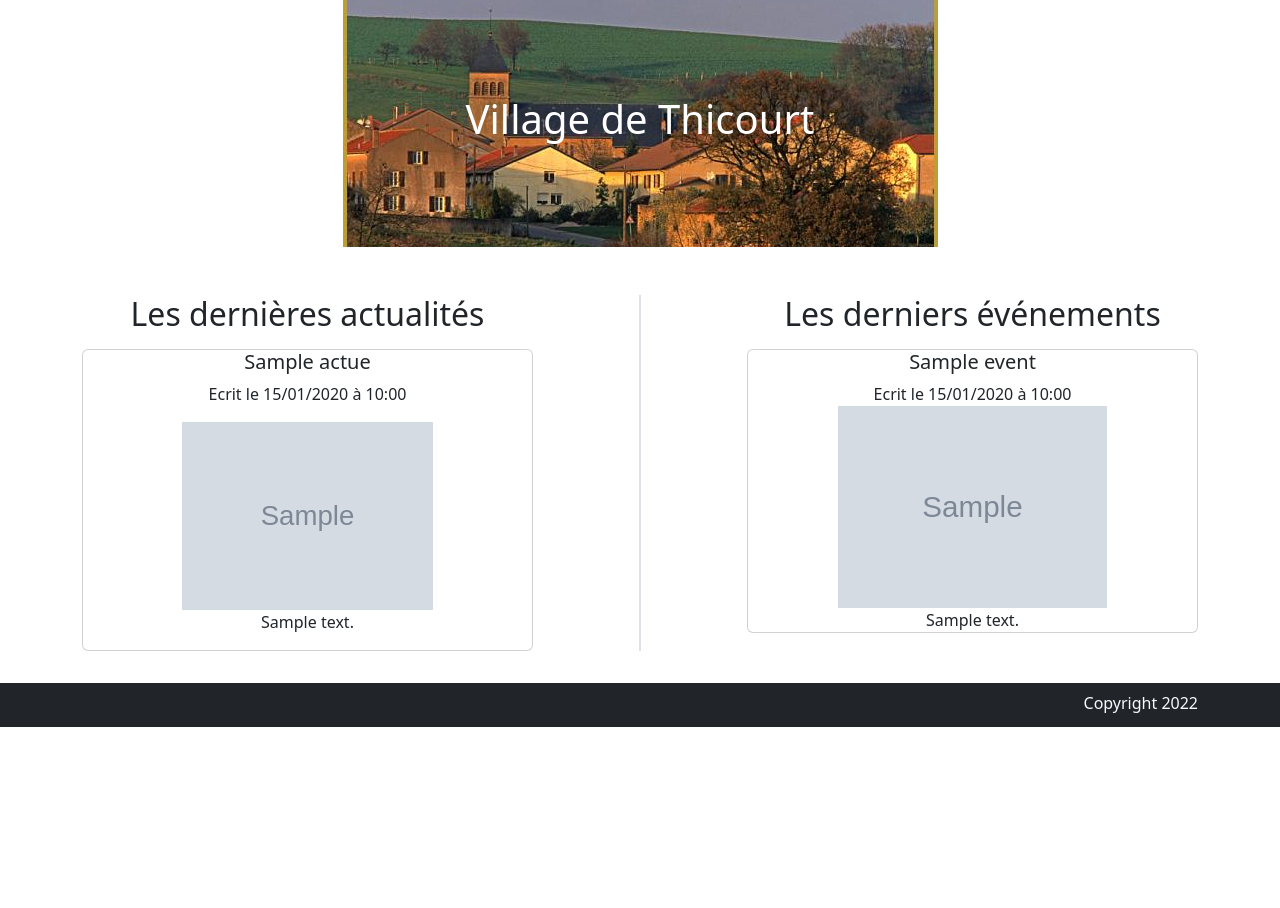
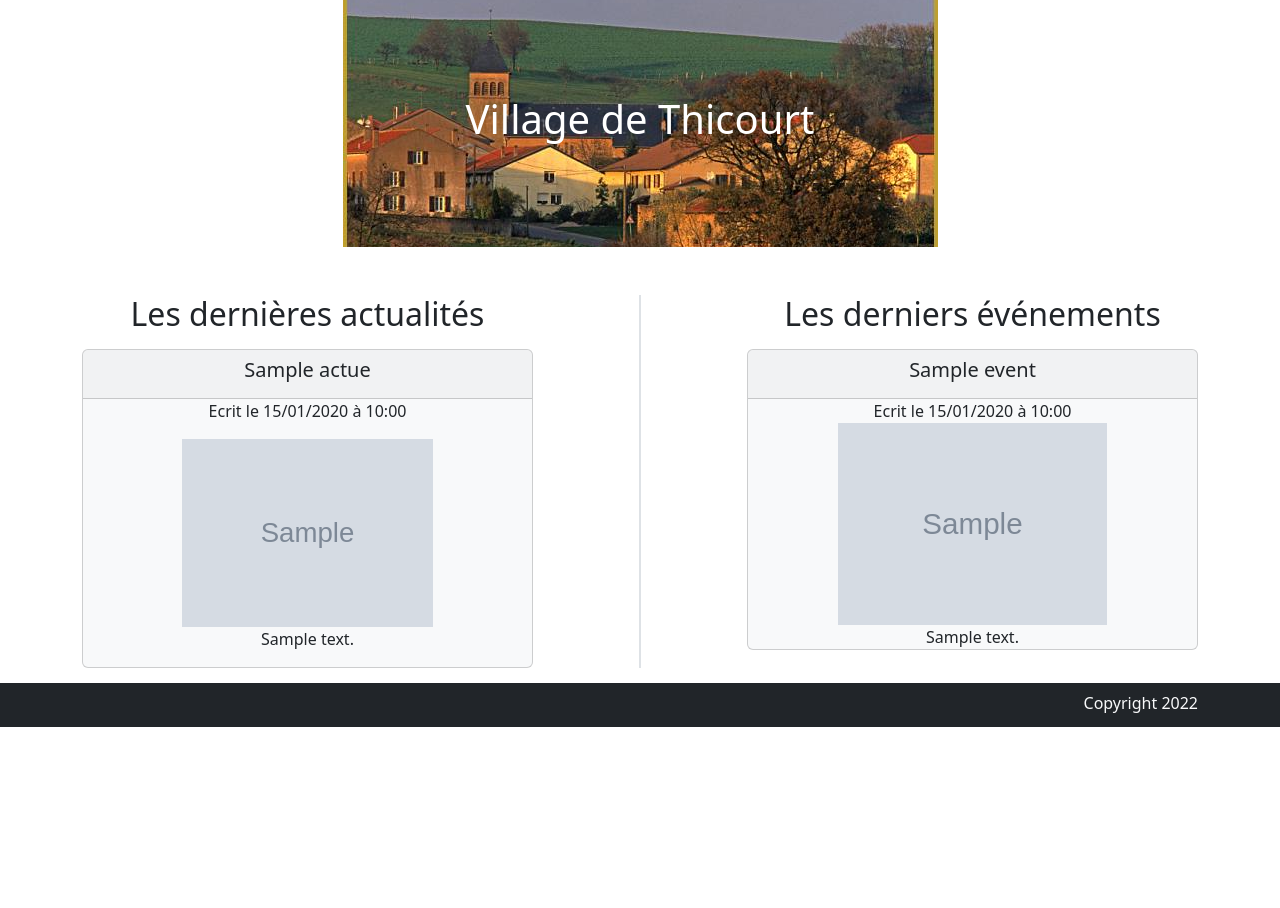
Before and after one commit to Xelimas/ECFVillage, a Symfony app: template templates/home/index.html.twig in a window 1280 px wide. Shown: the part 73-981 px from the top of the page. Run offline with Twig, Linux system fonts and the light colour scheme; the template is opened without the code that fills it: most values are stand-ins (such as "Sample title", 1, 10 or a date in 2020); grey boxes marked "Sample" are stand-in pictures; some libraries are stand-ins or nearby versions.

Commit message:
ECFVillage v12 CSS

```diff
--- a/src/Entity/User.php
+++ b/src/Entity/User.php
@@ -11,7 +11,7 @@ use Symfony\Bridge\Doctrine\Validator\Constraints\UniqueEntity;
 /**
  * @ORM\Entity(repositoryClass=UserRepository::class)
  * @ORM\Table(name="`user`")
- * @UniqueEntity(fields={"email"}, message="There is already an account with this email")
+ * @UniqueEntity(fields={"email"}, message="Un compte utilise deja cette adresse mail !")
  */
 class User implements UserInterface, PasswordAuthenticatedUserInterface
 {
--- a/templates/actu/index.html.twig
+++ b/templates/actu/index.html.twig
@@ -8,7 +8,9 @@
   <div class="text-center container col-4">
 
     <article class="card bg-light mb-3 mt-3">
+      <div class="card-header">
       <h5>{{ actu.titre }}</h5>
+    </div>
       <div class="metadata">
         Ecrit le {{ actu.createdAt | date('d/m/Y') }} à
         {{ actu.createdAt | date('H:i') }}
--- a/templates/event/index.html.twig
+++ b/templates/event/index.html.twig
@@ -8,7 +8,9 @@
       <div class="text-center container col-4">
 
         <article class="card bg-light mb-3 mt-3">
+          <div class="card-header">
           <h5>{{ event.titre }}</h5>
+        </div>
           <div class="metadata">
             Ecrit le {{ event.createdAt | date('d/m/Y') }} à
             {{ event.createdAt | date('H:i') }}
--- a/templates/home/histoire.html.twig
+++ b/templates/home/histoire.html.twig
@@ -11,14 +11,14 @@
         <div class="carousel-inner" >
           <div class="carousel-item active" >
             <img
-              class="d-block"
+              class="img-fluid d-block"
               src="../image/photo.jpg"
               alt="First slide"
             />
           </div>
           <div class="carousel-item">
             <img
-              class="d-block"
+              class="img-fluid d-block"
               src="../image/photoEglise2.jpg"
               alt="Third slide"
             />
--- a/templates/home/index.html.twig
+++ b/templates/home/index.html.twig
@@ -6,8 +6,10 @@
     <div class="text-center container col-5">
       <h2>Les dernières actualités</h2>
       {% for actu in actues %}
-      <article class="card mt-3">
+      <article class="card bg-light mt-3">
+        <div class="card-header">
         <h5>{{ actu.titre }}</h5>
+      </div>
         <div class="metadata">
           Ecrit le {{ actu.createdAt | date('d/m/Y') }} à
           {{ actu.createdAt | date('H:i') }}
@@ -26,8 +28,10 @@
     <div class="text-center container col-5">
       <h2>Les derniers événements</h2>
       {% for event in events %}
-      <article class="card mt-3">
+      <article class="card bg-light mt-3">
+        <div class="card-header">
         <h5>{{ event.titre }}</h5>
+      </div>
         <div class="metadata">
           Ecrit le {{ event.createdAt | date('d/m/Y') }} à
           {{ event.createdAt | date('H:i') }}
```
Also changed, not shown: templates/contact/index.html.twig (+6 -2 lines), templates/security/login.html.twig (+8 -7 lines).
